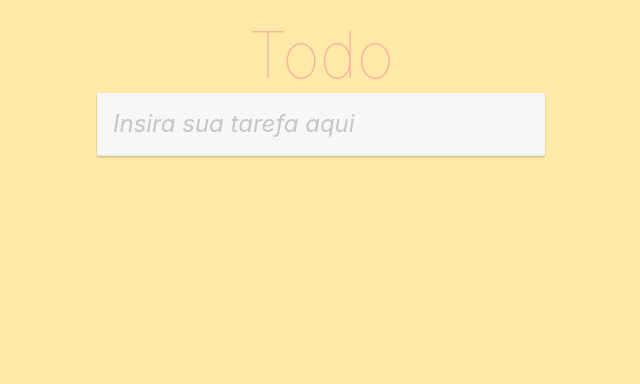
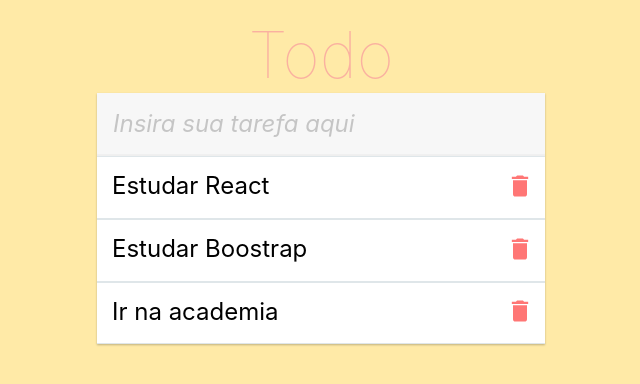
Before and after one commit to guilhermesantosdeveloper/todo_react, a React (Create React App) app: page / in a window 1280 px wide. Shown: the top 384 px of the page, without its empty margins (319-959 px from the left). Built offline with nearby package versions, Linux system fonts and the light colour scheme.

Commit message:
adicionando tarefas

```diff
--- a/package.json
+++ b/package.json
@@ -8,6 +8,7 @@
     "@testing-library/user-event": "^13.5.0",
     "react": "^18.2.0",
     "react-dom": "^18.2.0",
+    "react-icons": "^4.8.0",
     "react-scripts": "5.0.1",
     "web-vitals": "^2.1.4"
   },
--- a/src/App.css
+++ b/src/App.css
@@ -6,3 +6,29 @@
   width: 100%;
   padding: 16px 16px 18px 16px;
 }
+
+ul.todo-list li {
+  display: flex;
+  border-top: 1px solid #dfe6e9;
+  border-bottom: 1px solid #dfe6e9;
+}
+
+.todo {
+  flex: 1;
+  outline: none;
+  cursor: pointer;
+  font-size: 1.5rem;
+  word-break: break-all;
+  line-height: 1.2;
+  transition: color 0.3s;
+  padding: 15px 15px 17px 15px;
+}
+
+.remove {
+  background-color: transparent;
+  border: none;
+  color: #ff7675;
+  cursor: pointer;
+  outline: none;
+  width: 50px;
+}
--- a/src/App.js
+++ b/src/App.js
@@ -3,24 +3,33 @@
 
 import "./App.css";
 import React, { useState } from "react";
+// eslint-disable-next-line import/no-extraneous-dependencies
+import { MdDelete } from 'react-icons/md';
 
 
-const App = () =>{
+const App = () => {
   const enterKey = 13;
   const escKey = 27;
 
+  const initialTodos = [
+    { id: 1, title: 'Estudar React', checked: false },
+    { id: 2, title: 'Estudar Boostrap', checked: true },
+    { id: 3, title: 'Ir na academia', checked: false },
+  ];
+
+  const [todos, ] = useState(initialTodos);
   const [value, setValue] = useState('');
 
-  const erase = ()=>{
+  const erase = () => {
     setValue('');
   }
 
-  const submit = ()=>{
+  const submit = () => {
     console.log(value);
     erase();
   }
 
-  const onChange = (event)=>{
+  const onChange = (event) => {
     // event e a forma para receber parametros de um input
     setValue(event.target.value)
   }
@@ -41,10 +50,24 @@
       </header>
       <section className="main">
         <input className="new-todo"
-        placeholder="Insira sua tarefa aqui"
-        value={value}
-        onChange={onChange}
-        onKeyDown={onKeyDown}/>
+          placeholder="Insira sua tarefa aqui"
+          value={value}
+          onChange={onChange}
+          onKeyDown={onKeyDown} />
+        <ul className="todo-list">
+
+          {
+            todos.map((todo) => (
+              // precisa do key para diferenciar de outros elementos dentro do react
+              <li key={todo.id.toString()}>
+                <span className="todo">{todo.title}</span>
+                <button type="button" className="remove">
+                  <MdDelete size={28}/>
+                </button>
+                </li>
+            ))
+          }
+        </ul>
       </section>
 
 
--- a/src/index.css
+++ b/src/index.css
@@ -32,6 +32,7 @@
     'Ubuntu', 'Cantarell', 'Fira Sans', 'Droid Sans', 'Helvetica Neue',
     sans-serif;
   margin: 0;
+  padding: 0;
 }
 
 ol,
```
Also changed, not shown: 1 other file (tests, documents, lock files or other folders).
